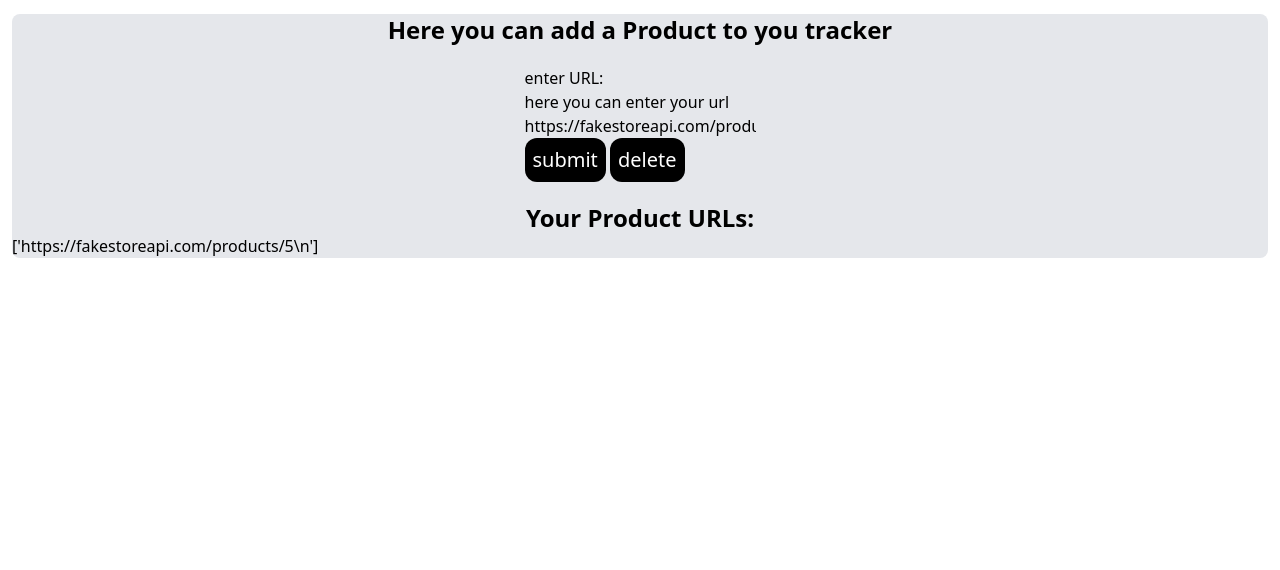
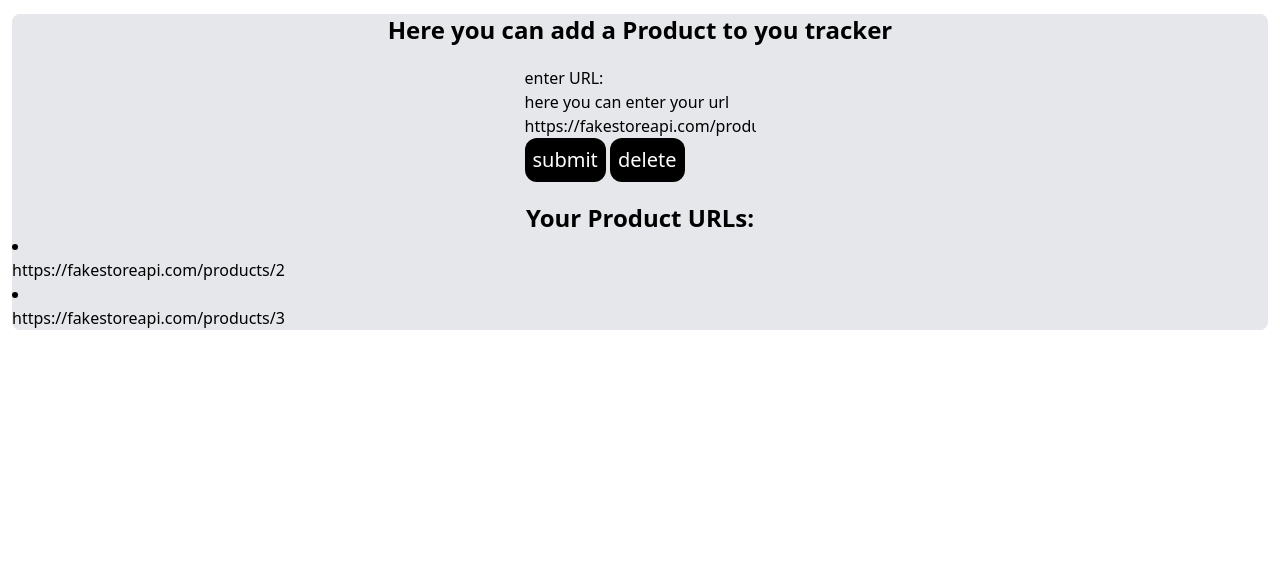
Before and after one commit to M4tt1-Coder/Amazon-Price-Tracker, a Django app: page /create in a window 1280 px wide. Shown: the part 80-650 px from the top of the page. Run offline with Django 5.2, Linux system fonts and the light colour scheme; style sheets or scripts are compiled from the project's sources; some libraries are stand-ins or nearby versions.

Commit message:
cleanup after merge

```diff
--- a/amazon_price_tracker_app/data/urls.txt
+++ b/amazon_price_tracker_app/data/urls.txt
@@ -1 +1,2 @@
-https://fakestoreapi.com/products/5
+https://fakestoreapi.com/products/2
+https://fakestoreapi.com/products/3
--- a/amazon_price_tracker_app/templates/create.html
+++ b/amazon_price_tracker_app/templates/create.html
@@ -32,6 +32,7 @@
                     <input type="submit"
                            name="submit"
                            value="delete"
+                           onClick="attention()"
                            class="p-2 bg-black text-xl font-medium text-white rounded-xl transition-all duration-500 hover:bg-white hover:text-black hover:scale-105 hover:ring-2 hover:ring-black">
                 </form>
             </div>
@@ -40,7 +41,9 @@
             <p class="text-black text-center font-bold text-2xl hover:scale-110 hover:font-semibold transition-all duration-500">
                 Your Product URLs:
             </p>
-            <p>{{ products }}</p>
-        </div>
+            {% for item in products %}
+            <li><span type="button" contenteditable="true" title="{{item}}"  id="span" class="w-auto align-center"  ><input type="text" title="{{item}}" value="{{item}}"  id="{{item}}" class="w-full" onclick="CopyText(id)"></span></li>
+            {%endfor%}
+            </div>
     </div>
 {% endblock content %}
```
Also changed, not shown: 1 other file.
